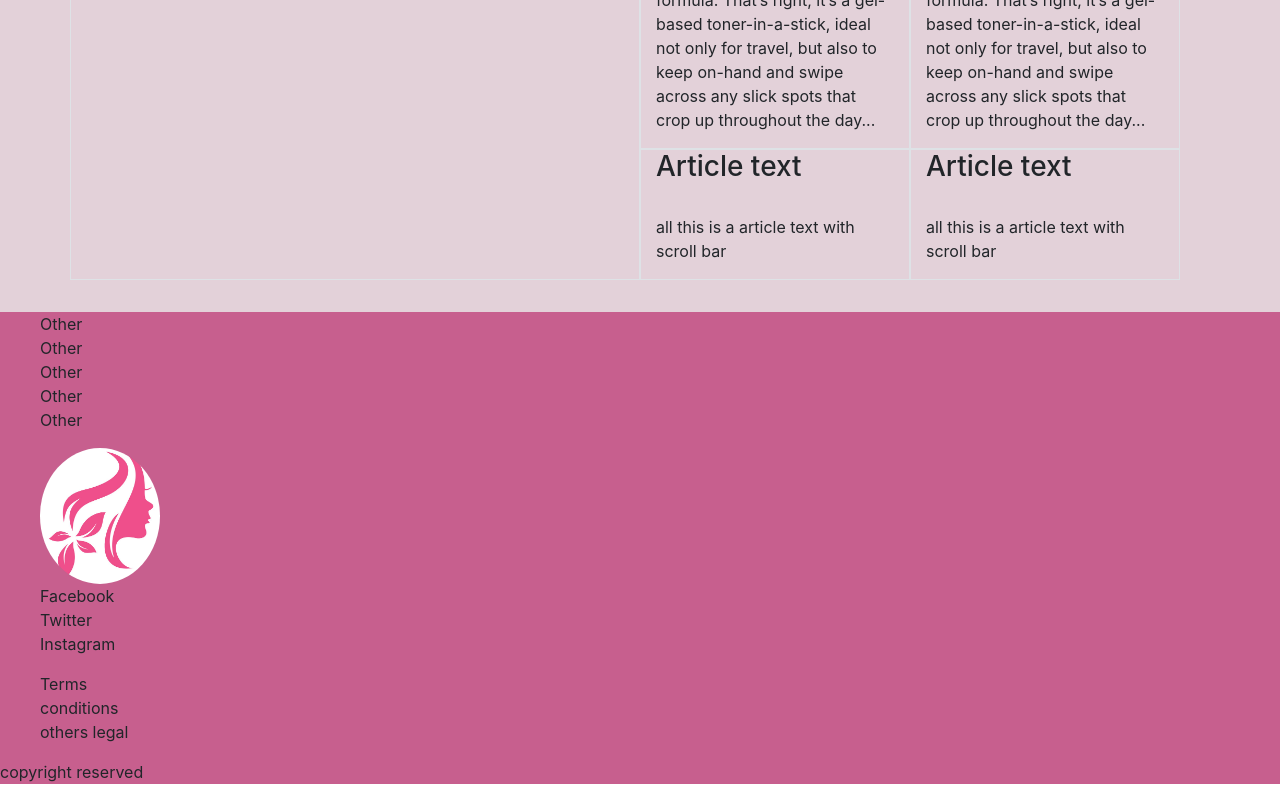
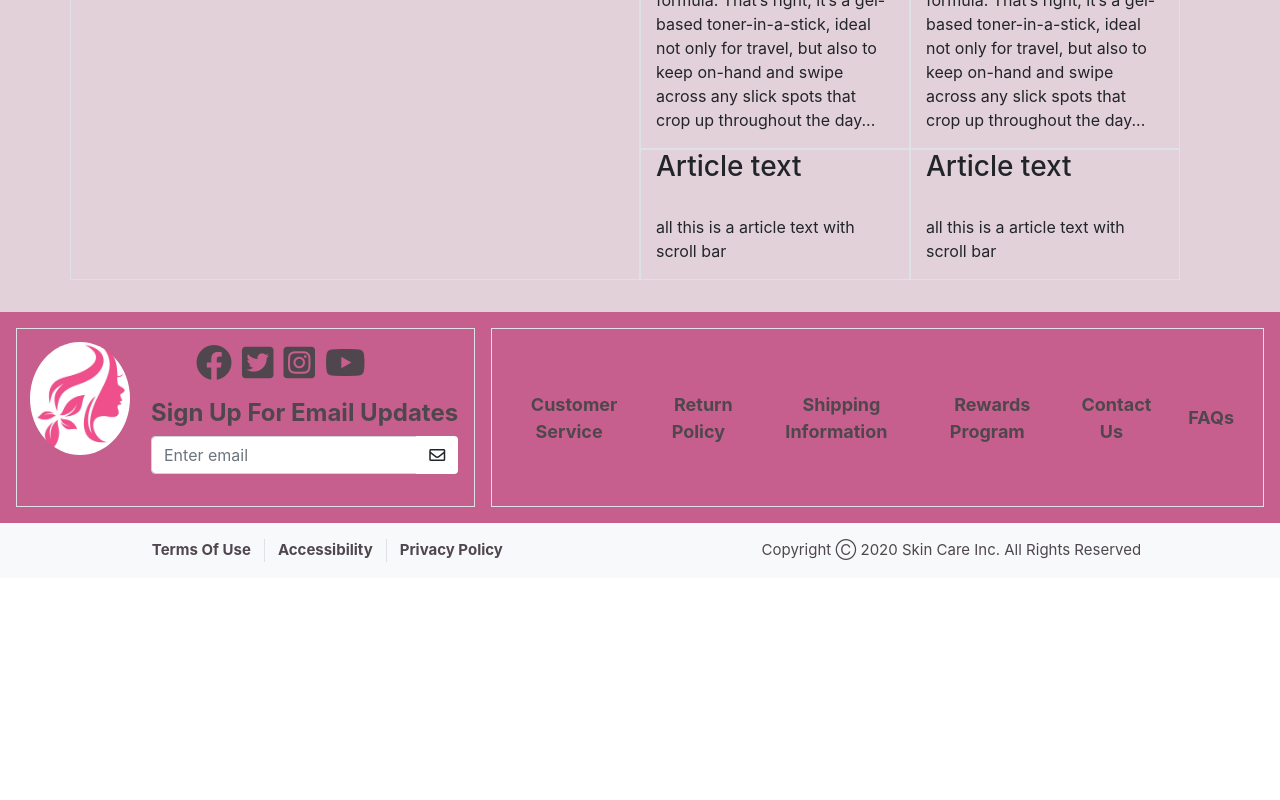
Before and after one commit to marilirulita/capstone-html-css, a plain HTML site: page index.html in a window 1280 px wide. Shown: the part 2804-3604 px from the top of the page. After the commit the page ends 3382 px from the top, so only its background shows below. Drawn offline with nearby package versions, Linux system fonts and the light colour scheme.

Commit message:
Add style footer section

```diff
--- a/css/master.scss
+++ b/css/master.scss
@@ -1,5 +1,7 @@
 @import "scss/fontawesome.scss";
 @import "scss/solid.scss";
+@import "scss/brands.scss";
+@import "scss/regular.scss";
 
 $back-head-color: #7974a3;
 $back-color: #c75f8e;
@@ -41,6 +43,13 @@ main {
 
 footer {
   background-color: $back-color;
+  color: $h2-color;
+  a {
+    color: $h2-color;
+    font-weight: bold;
+    font-size: 18px;
+    padding: 5px;
+  }
 }
 
 .div-head {
@@ -74,3 +83,8 @@ footer {
   background-color: white;
   z-index: 15;
 }
+
+.terms,
+.terms a {
+  font-size: 15px;
+}
--- a/index.html
+++ b/index.html
@@ -277,28 +277,44 @@
     </main>
 
     <footer>
-      <div class="">
-        <ul>
-          <li><a href="#">Other</a></li>
-          <li><a href="#">Other</a></li>
-          <li><a href="#">Other</a></li>
-          <li><a href="#">Other</a></li>
-          <li><a href="#">Other</a></li>
-        </ul>
-        <ul>
-          <li><img src="./assets/logo1.png" alt="" width="120px" class="rounded-circle"></li>
-          <li><a href="#">Facebook</a></li>
-          <li><a href="#">Twitter</a></li>
-          <li><a href="#">Instagram</a></li>
+      <div class="d-flex p-3">
+        <div class="d-flex border mr-3 p-2">
+          <a href="#"><img src="./assets/logo1.png" alt="" width="100px p-2" class="rounded-circle"></a>
+          <div class="d-flex flex-column p-2 ml-2">
+            <ul class="d-flex">
+              <li><a href="#"><i class="fab fa-facebook fa-2x"></i></a></li>
+              <li><a href="#"><i class="fab fa-twitter-square fa-2x"></i></a></li>
+              <li><a href="#"><i class="fab fa-instagram-square fa-2x"></i></a></li>
+              <li><a href="#"><i class="fab fa-youtube fa-2x"></i></a></li>
+            </ul>
+            <form action="index.html" method="post" class="text-center">
+              <h4 for="subscribe" class="font-weight-bold text-nowrap">Sign Up For Email Updates</h4>
+              <div class="input-group mb-3">
+                <input type="email" name="" value="" id="subscribe" class="form-control" placeholder="Enter email">
+                <div class="input-group-append">
+                  <button type="button" name="button" class="btn bg-white"><i class="far fa-envelope"></i></button>
+                </div>
+              </div>
+            </form>
+          </div>
+        </div>
+        <ul class="d-flex border m-0 p-2 text-center align-items-center">
+          <li class="p-2 m-2"><a href="#">Customer Service</a></li>
+          <li class="p-2 m-2"><a href="#">Return Policy</a></li>
+          <li class="p-2 m-2"><a href="#">Shipping Information</a></li>
+          <li class="p-2 m-2"><a href="#">Rewards Program</a></li>
+          <li class="p-2 m-2"><a href="#">Contact Us</a></li>
+          <li class="p-2 m-2"><a href="#">FAQs</a></li>
         </ul>
       </div>
-      <div class="">
-        <ul>
-          <li><a href="#">Terms</a></li>
-          <li><a href="#">conditions</a></li>
-          <li><a href="#">others legal</a></li>
+
+      <div class="d-flex bg-light terms justify-content-around p-3">
+        <ul class="d-flex p-0 m-0">
+          <li class="px-2 border-right"><a href="#">Terms Of Use</a></li>
+          <li class="px-2 border-right"><a href="#">Accessibility</a></li>
+          <li class="px-2"><a href="#">Privacy Policy</a></li>
         </ul>
-        <p>copyright reserved</p>
+        <p class="p-0 m-0">Copyright Ⓒ 2020 Skin Care Inc. All Rights Reserved</p>
       </div>
     </footer>
 
```
Also changed, not shown: css/master.css, 1 other file.
